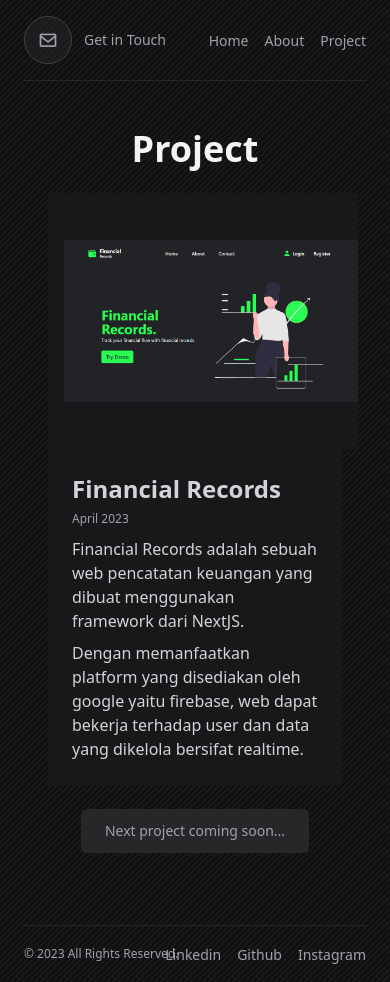
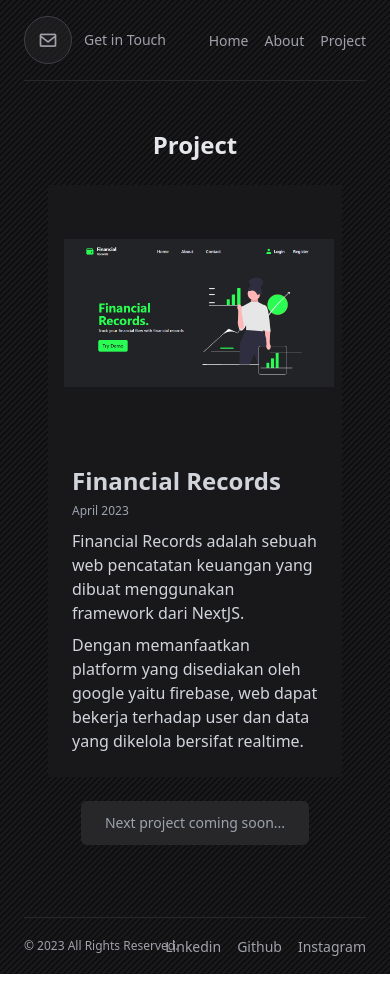
Before and after one commit to ganimalqudhaifi/personal-web, a Next.js app: page /project in a window 390 px wide. Built offline with nearby package versions, Linux system fonts and the light colour scheme.

Commit message:
style(project_page): responsive text transform

```diff
--- a/pages/project/index.jsx
+++ b/pages/project/index.jsx
@@ -7,11 +7,11 @@ export default function Index() {
     <>
       <WebLayout>
         <div>
-          <h4 className="text-4xl text-zinc-100 font-semibold text-center">
+          <h4 className="text-2xl sm:text-3xl md:text-4xl text-gray-200 font-semibold text-center">
             Project
           </h4>
 
-          <section className="text-zinc-200">
+          <section className="text-gray-200">
             <div className="container max-w-6xl p-6 mx-auto space-y-6 sm:space-y-12">
               <Link
                 rel="noopener noreferrer"
@@ -24,13 +24,13 @@ export default function Index() {
                   width={1022}
                   height={560}
                   alt=""
-                  className="object-contain ml-4 w-full h-64 rounded sm:h-96 lg:col-span-7 bg-zinc-900"
+                  className="object-contain ml-4 w-11/12 md:w-full h-64 sm:h-80 md:h-96 rounded lg:col-span-7 bg-zinc-900"
                 />
-                <div className="p-6 space-y-2 lg:col-span-5 text-zinc-300">
+                <div className="p-6 space-y-2 lg:col-span-5 text-gray-300">
                   <h3 className="text-2xl font-semibold sm:text-4xl group-hover:underline group-focus:underline">
                     Financial Records
                   </h3>
-                  <span className="text-xs text-zinc-400">April 2023</span>
+                  <span className="text-xs text-gray-400">April 2023</span>
                   <p>
                     Financial Records adalah sebuah web pencatatan keuangan yang
                     dibuat menggunakan framework dari NextJS.
```
